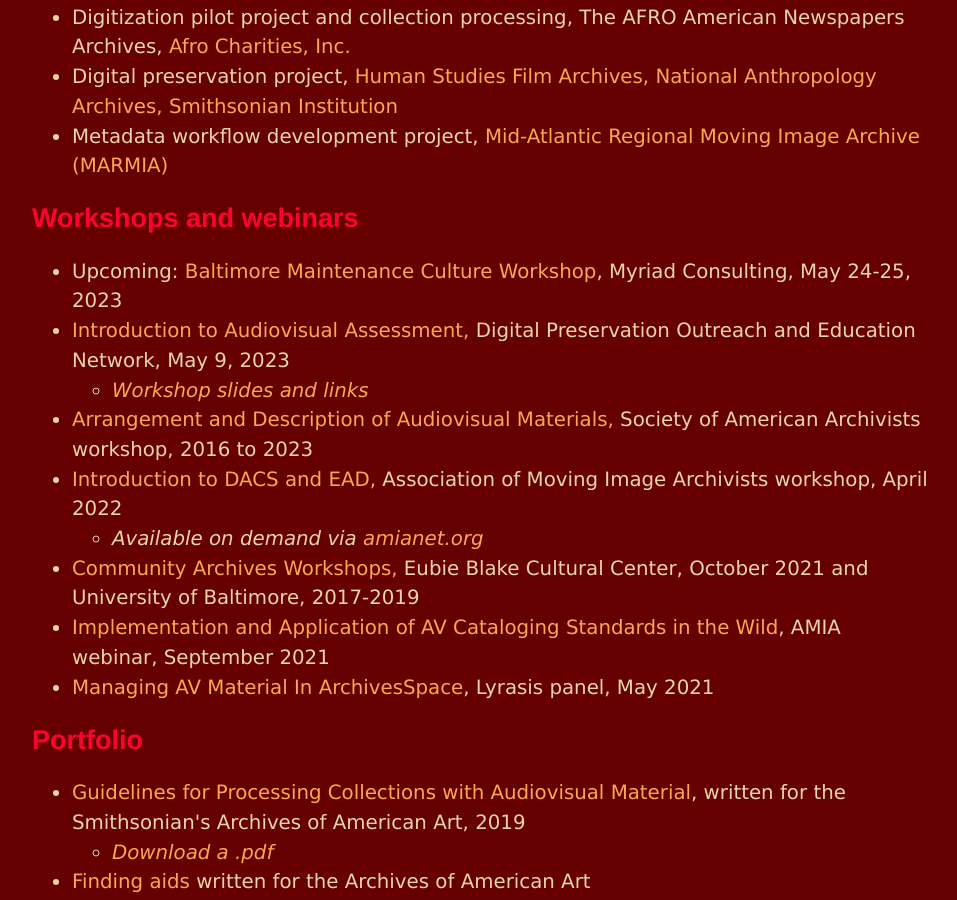
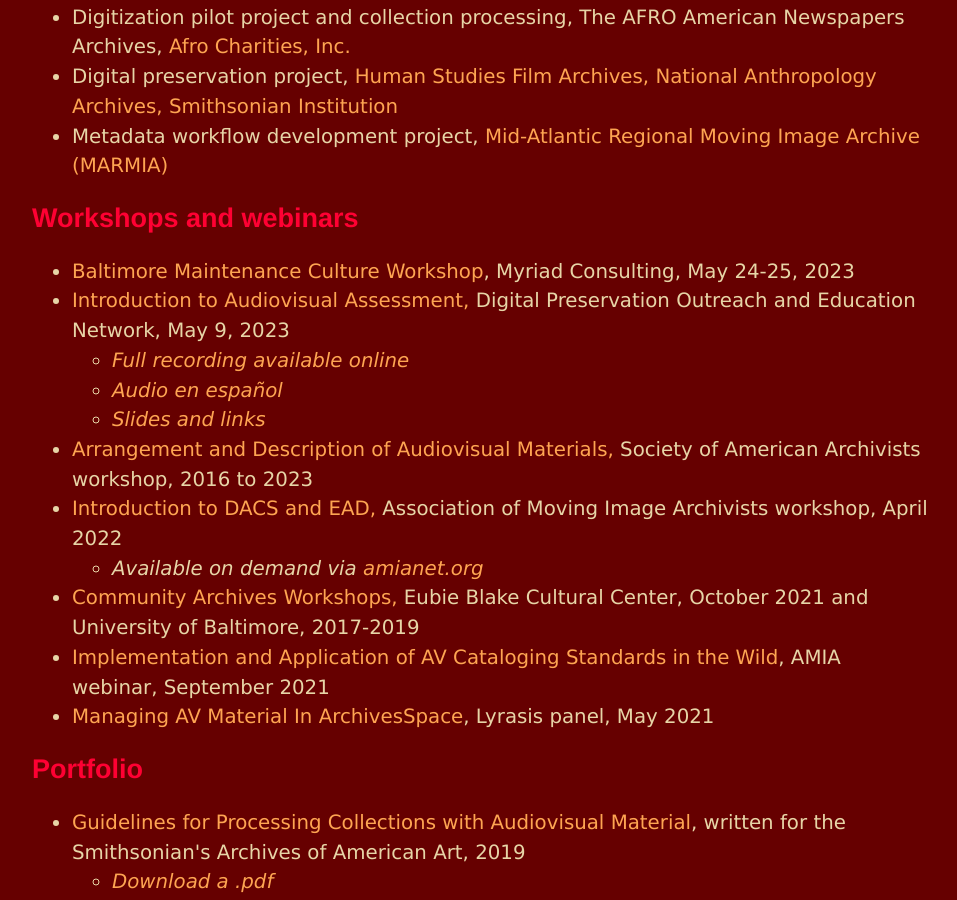
Before and after one commit to megan-mcshea/megan-mcshea.github.io, a Jekyll site: the page built from archivist.html, in a window 1280 px wide and 900 px high, scrolled down 796 px. Shown: the whole window, without its empty margins (160-1117 px from the left). Built offline with Jekyll 4.4.1, drawn with Linux system fonts in a browser that asks for light colours.

Commit message:
Update archivist.html

```diff
--- a/archivist.html
+++ b/archivist.html
@@ -31,10 +31,12 @@ title: Megan McShea, archivist
 
 	<h2>Workshops and webinars</h2>
 	<ul>
-		<li>Upcoming: <a href="https://myriadconsultants.org/maintenance-culture-events/event-two-admpb-w67x5">Baltimore Maintenance Culture Workshop</a>, Myriad Consulting, May 24-25, 2023</li>
+		<li><a href="https://myriadconsultants.org/maintenance-culture-events/event-two-admpb-w67x5">Baltimore Maintenance Culture Workshop</a>, Myriad Consulting, May 24-25, 2023</li>
 		<li><a href="https://www.dpoe.network/past-workshops/">Introduction to Audiovisual Assessment,</a> Digital Preservation Outreach and Education Network, May 9, 2023 </li>
 		<ul>
-			<li><i><a href="https://github.com/megan-mcshea/megan-mcshea.github.io/blob/mm-pages/AVAssessment.md" target="_blank">Workshop slides and links</i></a></li>
+			<li><i><a href="https://talks.pratt.edu/media/t/1_navk62r6" target="_blank">Full recording available online</i></a></li>
+			<li><i><a href="https://talks.pratt.edu/media/t/1_cneqpy4a" target="_blank">Audio en espan&#771;ol</i></a></li>
+			<li><i><a href="https://github.com/megan-mcshea/megan-mcshea.github.io/blob/mm-pages/AVAssessment.md" target="_blank">Slides and links</i></a></li>
 		</ul>
 	<li><a href="https://www2.archivists.org/prof-education/course-catalog/arrangement-and-description-of-audiovisual-materials">Arrangement and Description of Audiovisual Materials,</a> Society of American Archivists workshop, 2016 to 2023</li>
 	<li><a href="https://vimeo.com/ondemand/dacs" target="_blank">Introduction to DACS and EAD,</a> Association of Moving Image Archivists workshop, April 2022</li>
```
